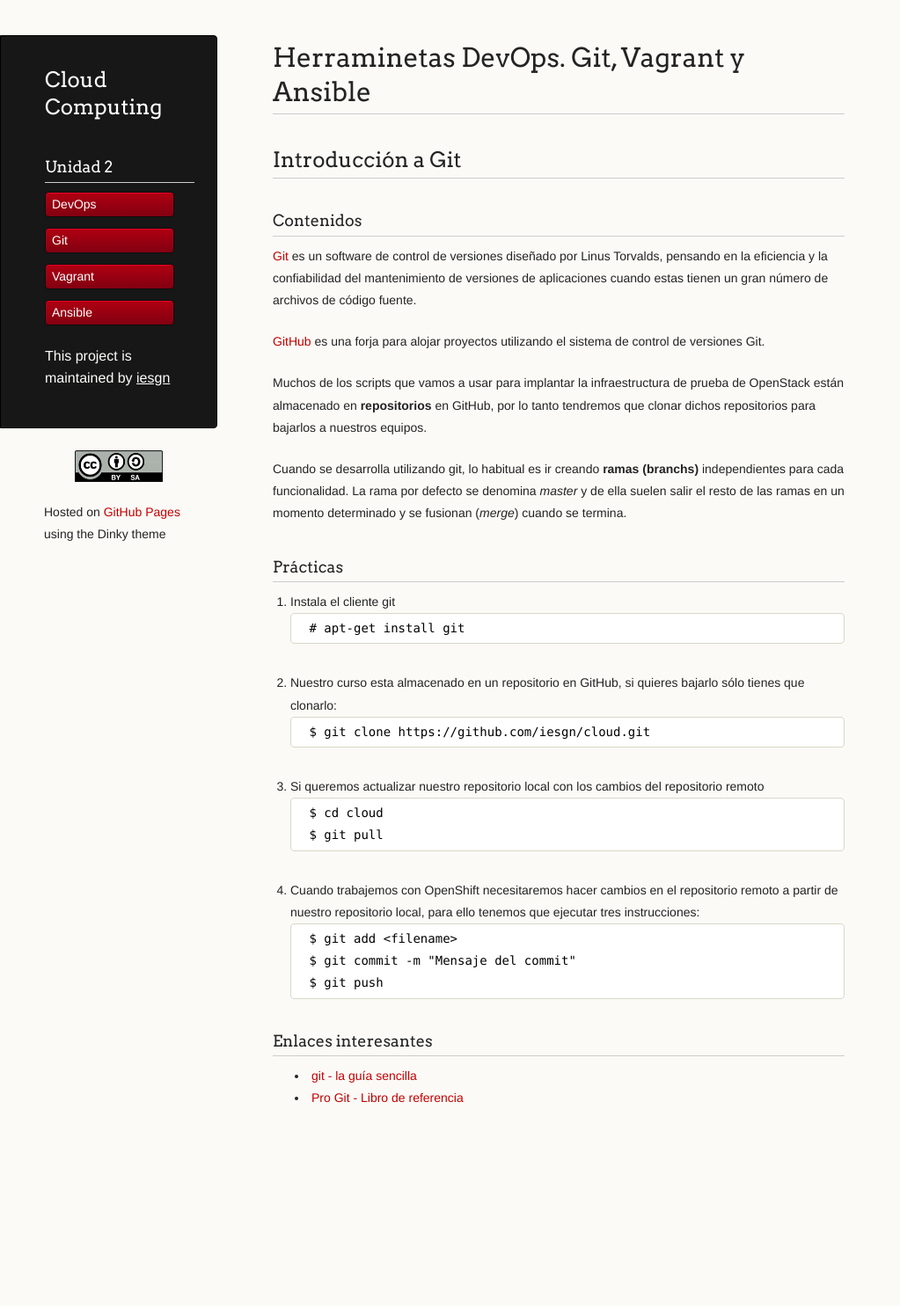
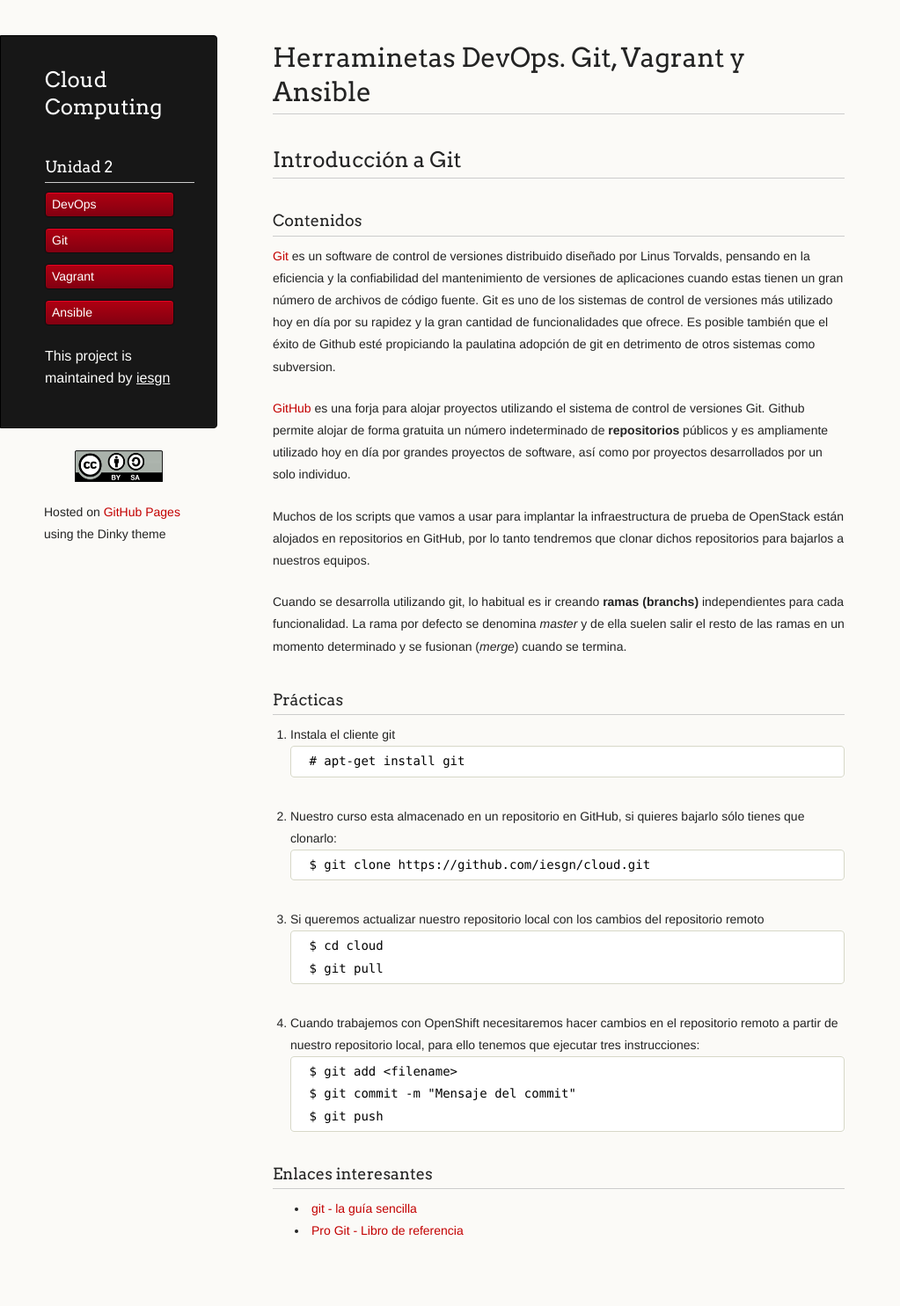
Before and after one commit to iesgn/cloud, a Jekyll site: the page built from curso/u2/git.md, in a window 1280 px wide. Shown: the whole page at 88% size, without its empty margins (0-1023 px from the left). Built offline with Jekyll 4.4.1, drawn with Linux system fonts in a browser that asks for light colours; before the commit the page ends 1333 px from its top, so only the background shows below that.

Commit message:
Correcciones en ud1 y ud2

```diff
--- a/curso/u2/git.md
+++ b/curso/u2/git.md
@@ -8,11 +8,11 @@ menu:
 
 ###Contenidos
 
-[Git](http://git-scm.com/) es un software de control de versiones diseñado por Linus Torvalds, pensando en la eficiencia y la confiabilidad del mantenimiento de versiones de aplicaciones cuando estas tienen un gran número de archivos de código fuente.
+[Git](http://git-scm.com/) es un software de control de versiones distribuido diseñado por Linus Torvalds, pensando en la eficiencia y la confiabilidad del mantenimiento de versiones de aplicaciones cuando estas tienen un gran número de archivos de código fuente. Git es uno de los sistemas de control de versiones más utilizado hoy en día por su rapidez y la gran cantidad de funcionalidades que ofrece. Es posible también que el éxito de Github esté propiciando la paulatina adopción de git en detrimento de otros sistemas como subversion.
 
-[GitHub](https://github.com/) es una forja para alojar proyectos utilizando el sistema de control de versiones Git.
+[GitHub](https://github.com/) es una forja para alojar proyectos utilizando el sistema de control de versiones Git. Github permite alojar de forma gratuita un número indeterminado de **repositorios** públicos y es ampliamente utilizado hoy en día por grandes proyectos de software, así como por proyectos desarrollados por un solo individuo.
 
-Muchos de los scripts que vamos a usar para implantar la infraestructura de prueba de OpenStack están almacenado en **repositorios** en GitHub, por lo tanto tendremos que clonar dichos repositorios para bajarlos a nuestros equipos.
+Muchos de los scripts que vamos a usar para implantar la infraestructura de prueba de OpenStack están alojados en repositorios en GitHub, por lo tanto tendremos que clonar dichos repositorios para bajarlos a nuestros equipos.
 
 Cuando se desarrolla utilizando git, lo habitual es ir creando **ramas
 (branchs)** independientes para cada funcionalidad. La rama por defecto se
--- a/curso/u2/presentacion_vagrant.html
+++ b/curso/u2/presentacion_vagrant.html
@@ -53,7 +53,7 @@ tema: solarized
 		<li>Notas:</li>
 		<ul>
 		  <li>Es posible utilizar otros proveedores, pero el mejor documentado es virtualbox.</li>
-		  <li>Existen versiones de vagrant para GNU/Linux, Apple OS X y Ms windows</li>
+		  <li>Existen versiones de vagrant para GNU/Linux, Apple OS X y Ms Windows</li>
 		  <li>Vagrant tiene un fuerte desarrollo, por lo que hay bastantes diferencias entre versiones</li>
 		  <li>En Debian Wheezy se incluye vagrant 1.0.3, mientras que la ultima versión disponible (Marzo 2014) es 1.5.1</li>
 		  <li>Si empiezas ahora es recomendable utilizar vagrant ≥ 1.2.0 porque se ha modificado la API a la versión 2</li>
```
Also changed, not shown: curso/u2/ansible.md (+1 -1 lines), curso/u2/index.md (+3 -1 lines), curso/u2/presentacion_ansible.html (+5 -5 lines), curso/u2/vagrant.md (+2 -2 lines).
